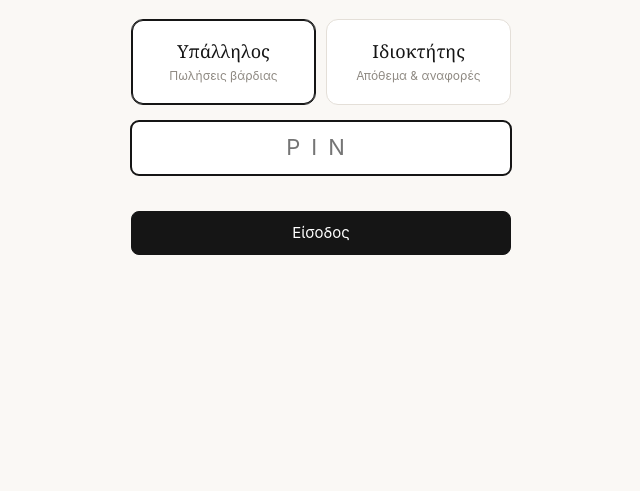
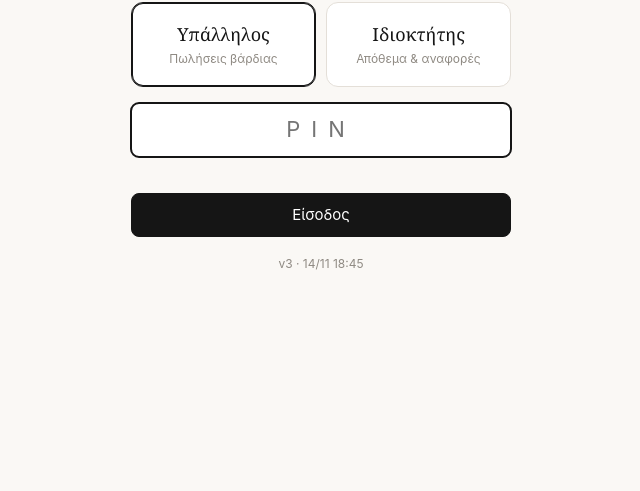
Before and after one commit to nikzoub2510-cpu/arches, a plain HTML site: page index.html in a window 1280 px wide. Shown: the part 309-800 px from the top of the page, without its empty margins (319-959 px from the left). Drawn offline with Linux system fonts and the light colour scheme; no server answers.

Commit message:
Add files via upload

```diff
--- a/index.html
+++ b/index.html
@@ -254,6 +254,7 @@ tr.undone .strike{text-decoration:line-through}
     <input id="pin" type="password" inputmode="numeric" autocomplete="off" placeholder="PIN" maxlength="8">
     <div class="login-err" id="loginErr"></div>
     <button class="btn primary" id="loginBtn" style="width:100%">Είσοδος</button>
+    <div class="muted" id="appVersion" style="font-size:12px;margin-top:18px"></div>
   </div>
 </section>
 
@@ -306,6 +307,10 @@ var DEFAULT_EMPLOYEE_PIN = "10007";
 
 /* Κάτω από αυτή την ποσότητα ένα μέγεθος εμφανίζεται ως "χαμηλό". */
 var LOW_STOCK = 2;
+
+/* Έκδοση: εμφανίζεται κάτω από το κουμπί Είσοδος, ώστε να φαίνεται αμέσως
+   αν ο browser / το GitHub Pages σερβίρει την τελευταία έκδοση ή παλιά από cache. */
+var APP_VERSION = "v3 · 14/11 18:45";
 
 var LS_ROLE = "arches.role"; /* localStorage key: κάθε συσκευή θυμάται τον ρόλο της */
 
@@ -1292,6 +1297,7 @@ function injectResponsiveHelpers(){
 }
 
 function boot(){
+  $("appVersion").textContent = APP_VERSION;
   injectResponsiveHelpers();
   bindEvents();
   initFirebase();
```
